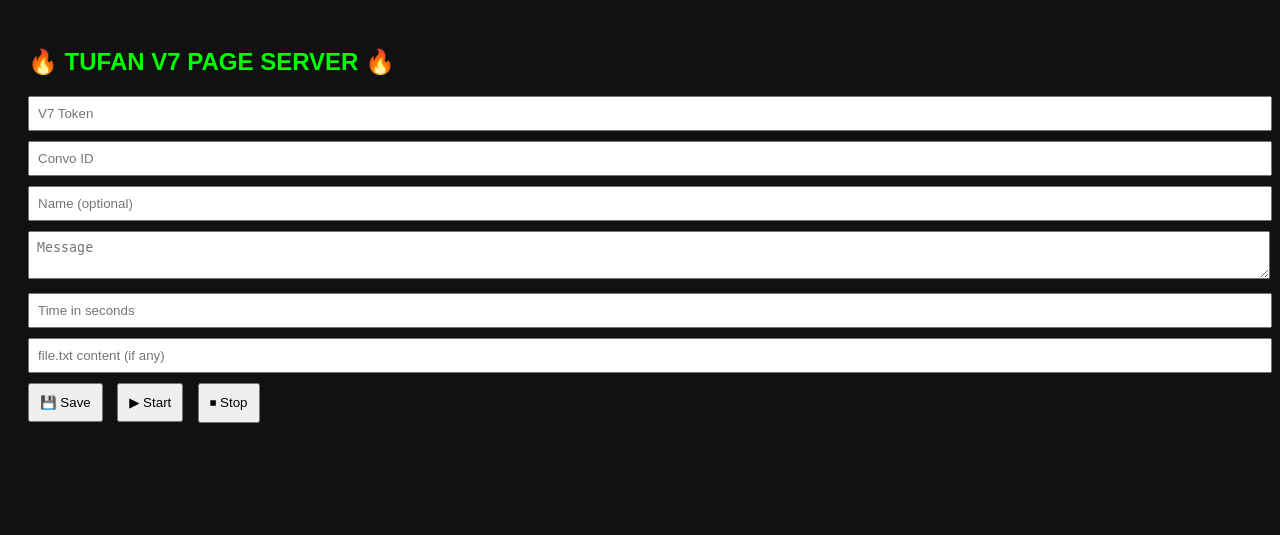
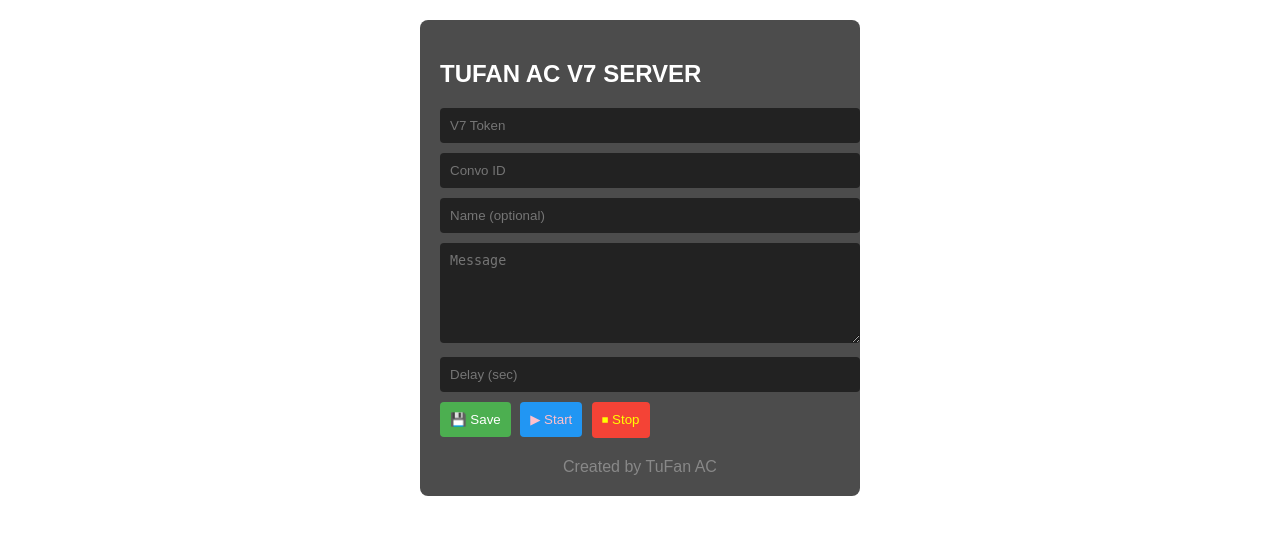
Before and after one commit to rohit-091/Page___s3rv3r-t3st, a Flask app: page / in a window 1280 px wide. Shown: the top 535 px of the page. Run offline with Flask 3, Linux system fonts and the light colour scheme; some libraries are stand-ins or nearby versions.

Commit message:
Update index.html

```diff
--- a/templates/index.html
+++ b/templates/index.html
@@ -1,49 +1,89 @@
 <!DOCTYPE html>
 <html>
 <head>
-  <title>TUFAN V7 SERVER</title>
+  <title>TUFAN AC V7 SERVER</title>
   <style>
-    body { background: #111; color: #0f0; font-family: Arial; padding: 20px; }
-    input, textarea { width: 100%; margin-bottom: 10px; padding: 8px; }
-    button { padding: 10px; margin-right: 10px; }
+    body {
+      background: url('https://via.placeholder.com/800x600?text=AC') center center no-repeat;
+      background-size: cover;
+      font-family: Arial, sans-serif;
+      margin: 0; padding: 20px;
+    }
+    .container {
+      background: rgba(0,0,0,0.7);
+      padding: 20px;
+      border-radius: 8px;
+      max-width: 400px; margin:auto;
+      color: #fff;
+    }
+    input, textarea {
+      width: 100%; margin-bottom: 10px;
+      padding: 10px;
+      border: none;
+      border-radius: 4px;
+    }
+    input { background: #222; color:#0f0; }
+    textarea { background: #222; color:#0f0; height:80px; }
+    button {
+      padding: 10px;
+      margin-right: 5px;
+      border: none;
+      border-radius: 4px;
+      cursor: pointer;
+    }
+    #saveBtn { background: #4caf50; color:white; }
+    #startBtn { background: #2196F3; color:Pink; }
+    #stopBtn { background: #f44336; color:yellow; }
+    #status { margin-top:15px; font-size:14px; }
+    footer {
+      text-align:center;
+      margin-top:20px;
+      color:#888;
+    }
   </style>
 </head>
 <body>
-  <h2>🔥 TUFAN V7 PAGE SERVER 🔥</h2>
+  <div class="container">
+    <h2>TUFAN AC V7 SERVER</h2>
     <form id="dataForm">
       <input type="text" name="token" placeholder="V7 Token" required><br>
       <input type="text" name="convo" placeholder="Convo ID" required><br>
       <input type="text" name="name" placeholder="Name (optional)"><br>
       <textarea name="message" placeholder="Message" required></textarea><br>
-    <input type="text" name="time" placeholder="Time in seconds" required><br>
-    <input type="text" name="file" placeholder="file.txt content (if any)"><br>
-    <button type="submit">💾 Save</button>
-    <button type="button" onclick="toggleServer('on')">▶ Start</button>
-    <button type="button" onclick="toggleServer('off')">⏹ Stop</button>
+      <input type="number" name="time" placeholder="Delay (sec)" required><br>
+      <button id="saveBtn" type="submit">💾 Save</button>
+      <button id="startBtn" type="button">▶ Start</button>
+      <button id="stopBtn" type="button">⏹ Stop</button>
     </form>
     <div id="status"></div>
+    <footer>Created by TuFan AC</footer>
+  </div>
+
   <script>
-    document.getElementById('dataForm').addEventListener('submit', async function(e) {
-      e.preventDefault();
-      const formData = Object.fromEntries(new FormData(this).entries());
-      const res = await fetch('/save', {
-        method: 'POST',
-        headers: { 'Content-Type': 'application/json' },
-        body: JSON.stringify(formData)
-      });
-      const text = await res.text();
-      document.getElementById('status').innerText = text;
+    ['token','convo','name','message','time'].forEach(k=>{
+      if(localStorage[k]) document.querySelector(`[name=${k}]`).value = localStorage[k];
     });
 
-    async function toggleServer(status) {
-      const res = await fetch('/toggle', {
-        method: 'POST',
-        headers: { 'Content-Type': 'application/json' },
-        body: JSON.stringify({ status })
+    document.getElementById('dataForm').addEventListener('submit', async e => {
+      e.preventDefault();
+      const data = Object.fromEntries(new FormData(e.target).entries());
+      ['token','convo','name','message','time'].forEach(k=>localStorage[k]=data[k]);
+      const res = await fetch('/save', {
+        method:'POST',
+        headers:{'Content-Type':'application/json'},
+        body: JSON.stringify(data)
       });
-      const text = await res.text();
-      document.getElementById('status').innerText = text;
-    }
+      document.getElementById('status').innerText = await res.text();
+    });
+
+    document.getElementById('startBtn').addEventListener('click', async ()=>{
+      const res = await fetch('/toggle',{method:'POST', headers:{'Content-Type':'application/json'}, body:JSON.stringify({status:'on'})});
+      document.getElementById('status').innerText = await res.text();
+    });
+    document.getElementById('stopBtn').addEventListener('click', async ()=> {
+      const res = await fetch('/toggle',{method:'POST', headers:{'Content-Type':'application/json'}, body:JSON.stringify({status:'off'})});
+      document.getElementById('status').innerText = await res.text();
+    });
   </script>
 </body>
 </html>
```
Lines whose indentation alone changed are shown as unchanged.
